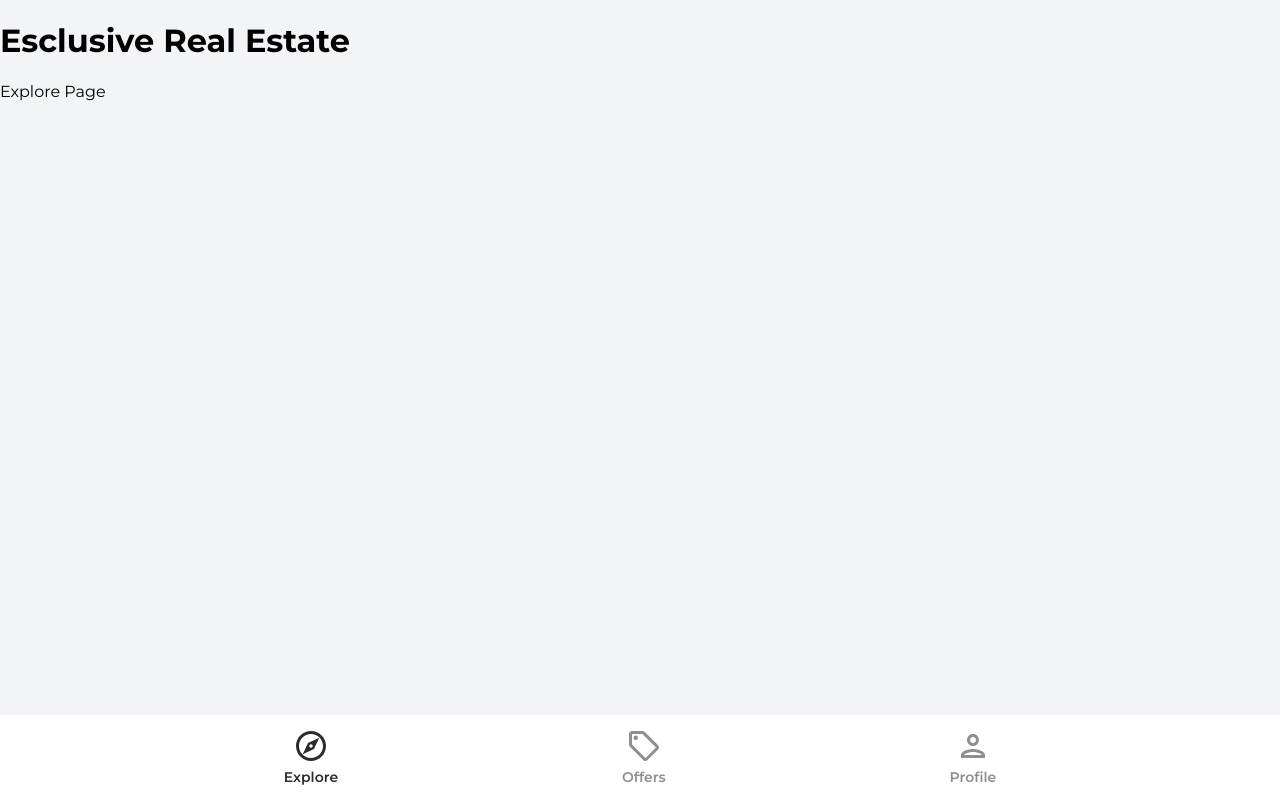
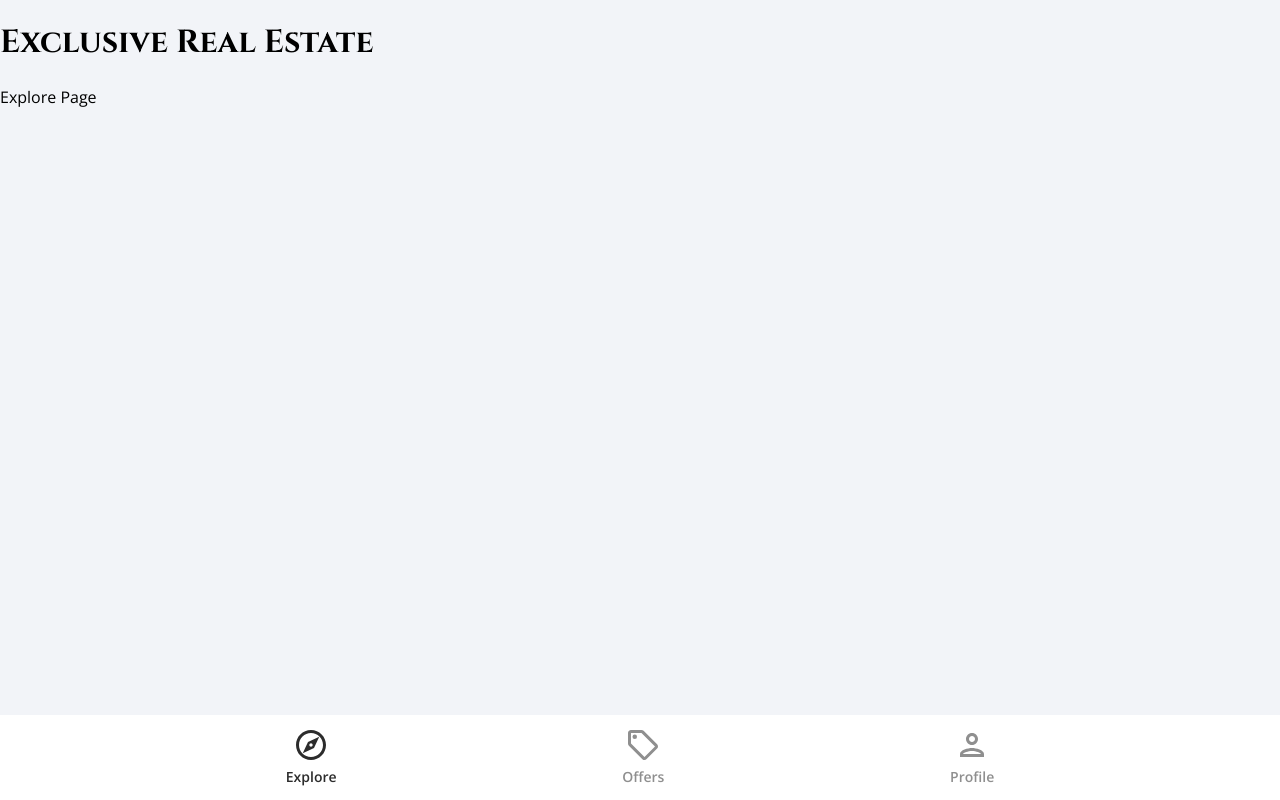
Before and after one commit to ZoranKarbev/exclusive-real-estate, a React (Create React App) app: page / in a window 1280 px wide. Built offline with nearby package versions, Linux system fonts and the light colour scheme.

Commit message:
changed fonts

```diff
--- a/public/index.html
+++ b/public/index.html
@@ -23,6 +23,14 @@
       work correctly both with client-side routing and a non-root public URL.
       Learn how to configure a non-root public URL by running `npm run build`.
     -->
+
+  <!-- Fonts -->
+  <link rel="preconnect" href="https://fonts.googleapis.com">
+  <link rel="preconnect" href="https://fonts.gstatic.com" crossorigin>
+  <link
+    href="https://fonts.googleapis.com/css2?family=Cinzel:wght@400;500;600;700&family=Open+Sans:wght@300;400;500;600;700;800&display=swap"
+    rel="stylesheet">
+
   <title>Exclusive Real Estate</title>
 </head>
 
--- a/src/App.js
+++ b/src/App.js
@@ -11,7 +11,7 @@
 const App = () => {
   return (
     <div>
-      <h1>Esclusive Real Estate</h1>
+      <h1>Exclusive Real Estate</h1>
       <Routes>
         <Route path="/" element={<ExplorePage />} />
         <Route path="/forgot-password" element={<ForgotPasswordPage />} />
--- a/src/index.css
+++ b/src/index.css
@@ -1,4 +1,10 @@
-@import url('https://fonts.googleapis.com/css2?family=Montserrat:wght@200;300;400;500;600;700;800;900&display=swap');
+/* @import url('https://fonts.googleapis.com/css2?family=Montserrat:wght@200;300;400;500;600;700;800;900&display=swap'); */
+/* @import url('https://fonts.googleapis.com/css2?family=Cinzel:wght@400;500;600;700&family=Open+Sans:wght@300;400;500;600;700;800&display=swap'); */
+:root {
+  --main-font-family: 'Open Sans', sans-serif;
+  --headers-font-family: 'Cinzel', serif;
+}
+
 * {
   box-sizing: border-box;
 }
@@ -8,10 +14,14 @@
 }
 
 body {
-  font-family: 'Montserrat', sans-serif;
+  font-family: var(--main-font-family);
   background-color: #f2f4f8;
   margin: 0;
   box-sizing: border-box;
+}
+
+h1, h2, h3, h4, h5, h6 {
+  font-family: var(--headers-font-family);
 }
 
 a {
@@ -37,7 +47,7 @@
   height: 3rem;
   width: 100%;
   outline: none;
-  font-family: 'Montserrat', sans-serif;
+  font-family: var(--main-font-family);
   padding: 0 3rem;
   font-size: 1rem;
 }
@@ -578,7 +588,7 @@
 
 .logOut {
   cursor: pointer;
-  font-family: 'Montserrat', sans-serif;
+  font-family: var(--main-font-family);
   font-size: 1rem;
   font-weight: 600;
   color: #ffffff;
@@ -710,7 +720,7 @@
 .formInputFile {
   border: none;
   outline: none;
-  font-family: 'Montserrat', sans-serif;
+  font-family: var(--main-font-family);
 }
 .formInputSmall,
 .formInputFile {
```
